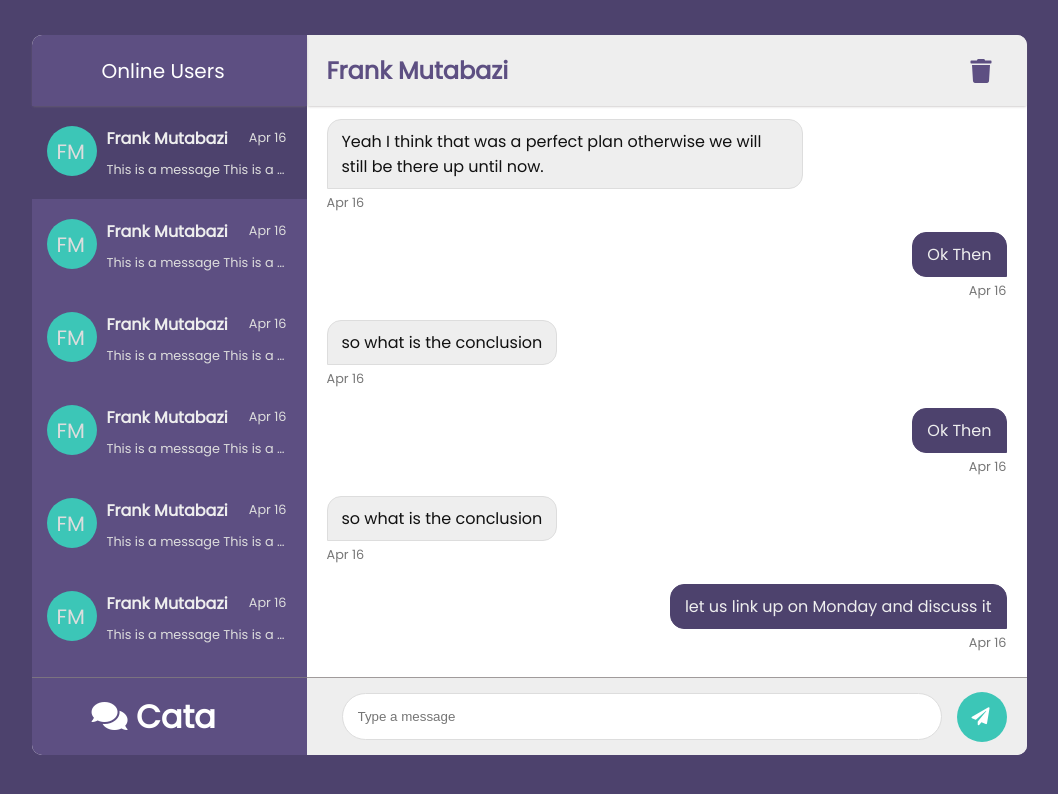
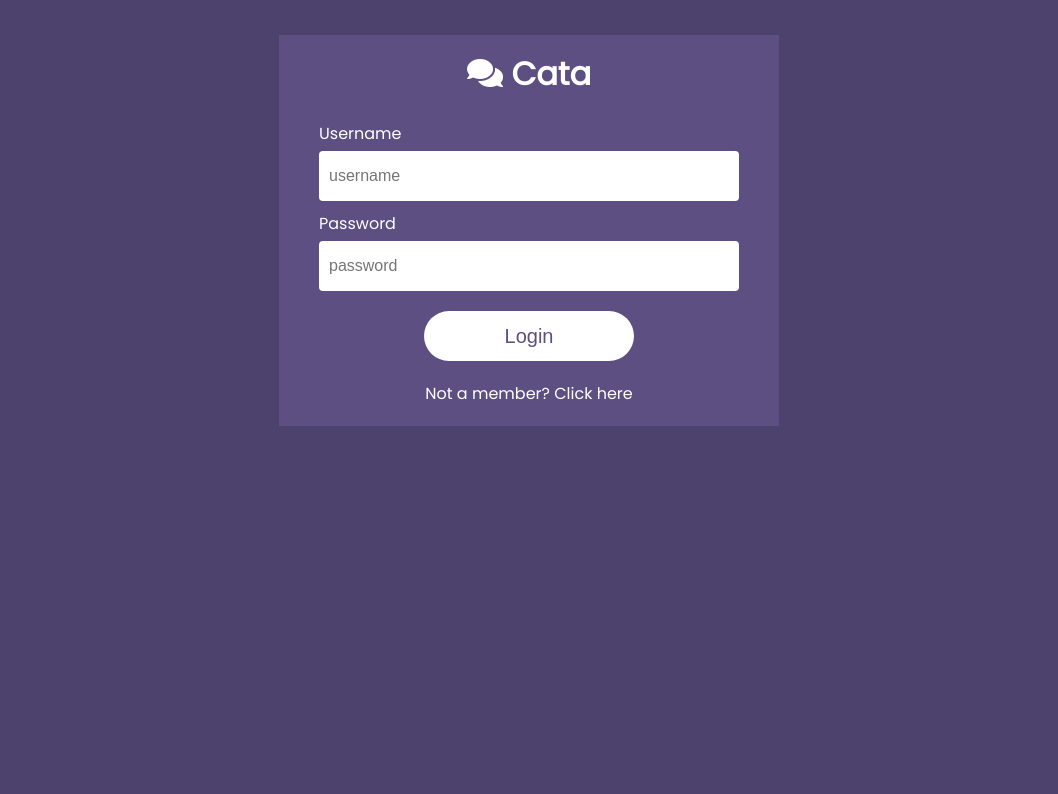
Before and after one commit to MCFrank16/chat-application-frontend, a React (Create React App) app: page /chat in a window 1280 px wide. Shown: the top 794 px of the page, without its empty margins (111-1169 px from the left). Built offline with nearby package versions, Linux system fonts and the light colour scheme.

Commit message:
resolve page not found

```diff
--- a/src/App.js
+++ b/src/App.js
@@ -14,7 +14,7 @@ function App() {
         <Switch>
           <Route path="/" exact component={!token ? LoginContainer : ChatBox } />
           <Route path ='/register' exact component={!token ? RegisterContainer : ChatBox} />
-          <Route path="/chat" exact component={ChatBox} />
+          <Route path="/chat" exact component={!token ? LoginContainer : ChatBox} />
         </Switch>
       </Router>
     </div>
--- a/src/axios.js
+++ b/src/axios.js
@@ -1,7 +1,7 @@
 import axios from 'axios';
 
 const request = axios.create({
-    baseURL: `https://cata-16.herokuapp.com`
+    baseURL: 'https://cata-16.herokuapp.com'
 });
 
 export default request;
--- a/src/components/Login-container.js
+++ b/src/components/Login-container.js
@@ -5,8 +5,13 @@ import axios from '../axios';
 
 
 const LoginUser = async (credentials) => {
-	const result = await axios.post('/login/user', JSON.stringify(credentials));
-	return result.data;
+	try {
+		const result = await axios.post('/login/user', JSON.stringify(credentials));
+	    return result.data;
+	} catch (error) {
+		console.log(error.response.status)
+		return error.response.status;
+	}
 }
 
 const LoginContainer = () => {
@@ -15,17 +20,21 @@ const LoginContainer = () => {
 
 	const [username, setUserName] = useState('');
 	const [password, setPassword] = useState('');
+	const [error, setError] = useState();
 
 	const handleSubmit = async e => {
 		e.preventDefault();
 
-		const { token } = await LoginUser({
+		const data = await LoginUser({
 			username,
 			password
 		});
-		setToken(token);
 
-		return window.location = "/chat"
+		if (data.token){
+			setToken(data.token);
+			return window.location = "/chat"
+		}
+        setError('Wrong username or password. Try again.');
 	}
 
 
@@ -34,6 +43,7 @@ const LoginContainer = () => {
             <header className="start-header">
 				<h1><i className="fas fa-comments"></i> Cata </h1>
 			</header>
+			<p className="error" id="error">{error}</p>
             <main className="start-main">
 				<form onSubmit={handleSubmit}>
 					<div className="form-control">
--- a/src/styles.css
+++ b/src/styles.css
@@ -5,7 +5,8 @@
 	--background-color: #4D426D;
   --container-color: #5D4F82;
   --white-color: #fff;
-	--send-button-color: #3CC6B7;
+  --send-button-color: #3CC6B7;
+  --error-color: #e52d2d;
 }
 
 * {
@@ -30,6 +31,12 @@ body {
 	font-size: 17px;
 }
 
+.error{
+  text-align: center;
+  font-size: 15px;
+  color: var(--error-color);
+}
+
  /* start page styling */
 
 .start-container {
@@ -45,7 +52,7 @@ body {
 }
 
 .start-main {
-	padding: 30px 40px;
+	padding: 20px 40px;
 }
 
 .start-main .form-control {
```
Also changed, not shown: 1 other file (tests, documents, lock files or other folders).
